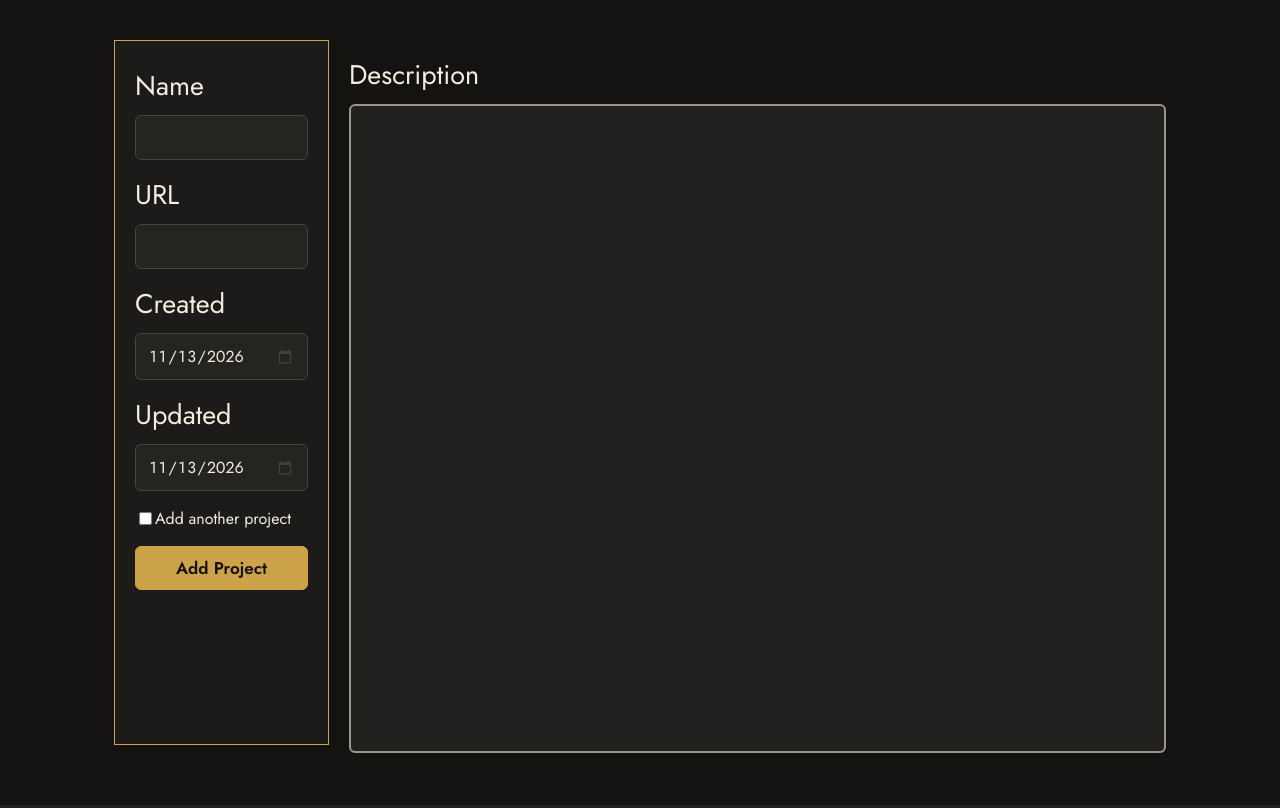
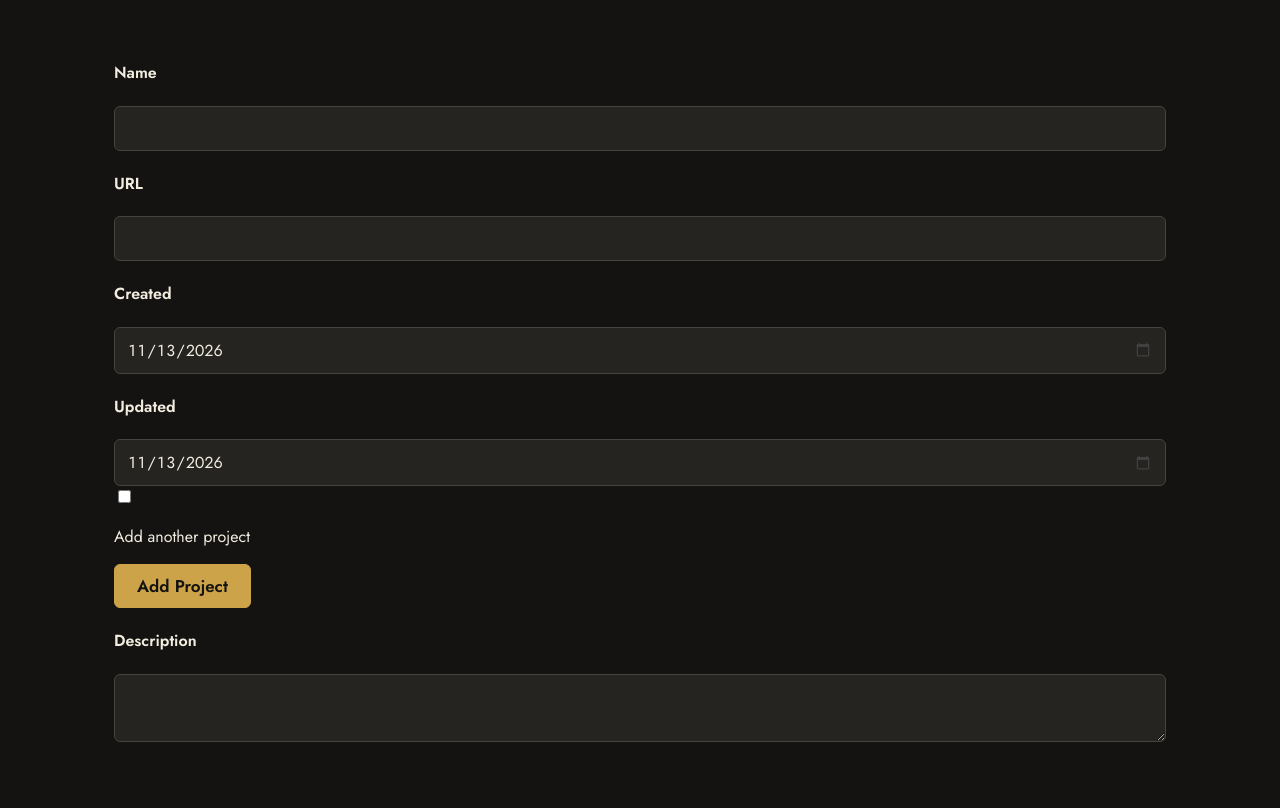
Before and after one commit to GeorgeCooke8809/project-dashboard, a Flask app: page /add-project in a window 1280 px wide. Shown: the part 69-877 px from the top of the page. Run offline with Flask 3, Linux system fonts and the light colour scheme; the visitor is signed in with stand-in values (Sample User, id 1); parts of the project's set-up code (start-up, migrations or seed data) failed here and were passed over.

Commit message:
Removed old details and form styles and added sections for them

```diff
--- a/frontend/static/css/style.css
+++ b/frontend/static/css/style.css
@@ -205,54 +205,6 @@ hr {
     text-decoration: underline;
 }
 
-.inline {
-    display: flex;
-    flex-direction: row;
-}
-
-#details-info-panel {
-    display: flex;
-    box-sizing: border-box;
-    flex-direction: column;
-    width: 25%;
-    height: calc(100vh - 95px);
-    background-color: var(--card-background-colour);
-    border-color: var(--accent-colour);
-    border-width: 0.1rem;
-    border-style: solid;
-
-    align-items: center;
-
-    padding: 10px 20px;
-    margin-right: 20px;
-    min-width: 215px;
-}
-
-#details-info-panel h4 {
-    color: var(--heading-text-colour);
-    font-family: var(--heading-font);
-    font-weight: bolder;
-    font-size: 25px;
-    text-decoration: none;
-    margin: 10px 0px;
-}
-
-#details-info-panel a {
-    color: var(--heading-text-colour);
-    font-family: var(--body-font);
-    font-weight: bold;
-    font-size: 15px;
-    text-decoration: none;
-}
-
-#details-info-panel a:hover {
-    text-decoration: underline;
-}
-
-#details-description {
-    font-family: var(--body-font);
-}
-
 #login-window {
     display: flex;
     flex-direction: column;
@@ -286,59 +238,6 @@ hr {
     padding: 5px;
 }
 
-#details-entry-panel {
-    display: flex;
-    box-sizing: border-box;
-    flex-direction: column;
-    width: 25%;
-    height: calc(100vh - 95px);
-    background-color: var(--card-background-colour);
-    border-color: var(--accent-colour);
-    border-width: 0.1rem;
-    border-style: solid;
-    font-family: var(--body-font);
-
-    padding: 10px 20px;
-    margin-right: 20px;
-
-    min-width: 215px;
-}
-
-.description-area-entry {
-    resize: none;
-    width: 100%;
-    height: calc(100% - 56px);
-    background-color: var(--card-hover-background-colour);
-    box-sizing: border-box;
-
-    border: var(--muted-text-colour) 2px solid;
-    padding: 5px;
-    color: var(--heading-text-colour);
-    font-size: 12px;
-    font-family: var(--body-font);
-}
-
-.fill-width {
-    width: 100%;
-}
-
-#create-project-form h4 {
-    font-family: var(--body-font);
-    margin: 15px 0px 10px 0px;
-    font-size: 27px;
-    font-weight: normal;
-}
-
-.create-project-text {
-    background-color: var(--card-hover-background-colour);
-    border: var(--muted-text-colour) solid;
-    border-width: 0px 0px 2px 0px;
-    border-radius: 0.3rem 0.3rem 0.6rem 0.6rem;
-    padding: 5px;
-    color: var(--heading-text-colour);
-    font-size: 15px;
-}
-
 #active-projects {
     text-align: center;
     font-family: var(--body-font);
@@ -368,26 +267,6 @@ hr {
 
 .project-row:hover {
     background-color: var(--card-hover-background-colour);
-}
-
-#edit-project-button {
-    margin-top: 20px;
-}
-
-.readable-date {
-    margin-left: 5px;
-}
-
-.subtext {
-    color: var(--muted-text-colour);
-    font-style: italic;
-    font-family: var(--body-font);
-    font-size: 15px;
-}
-
-.details-date p {
-    margin-top: 2px;
-    margin-bottom: 2px;
 }
 
 /* * Buttons */
@@ -574,3 +453,21 @@ input[type="date"]::-webkit-calendar-picker-indicator {
     fill: var(--error-colour);
     stroke: none;
 }
+
+
+/* ! Pages */
+
+
+/* * Details page */
+
+
+/* * Markdown */
+
+
+/* * Code blocks */
+
+
+/* * Project form */
+
+
+/* * Markdown editor */
```
